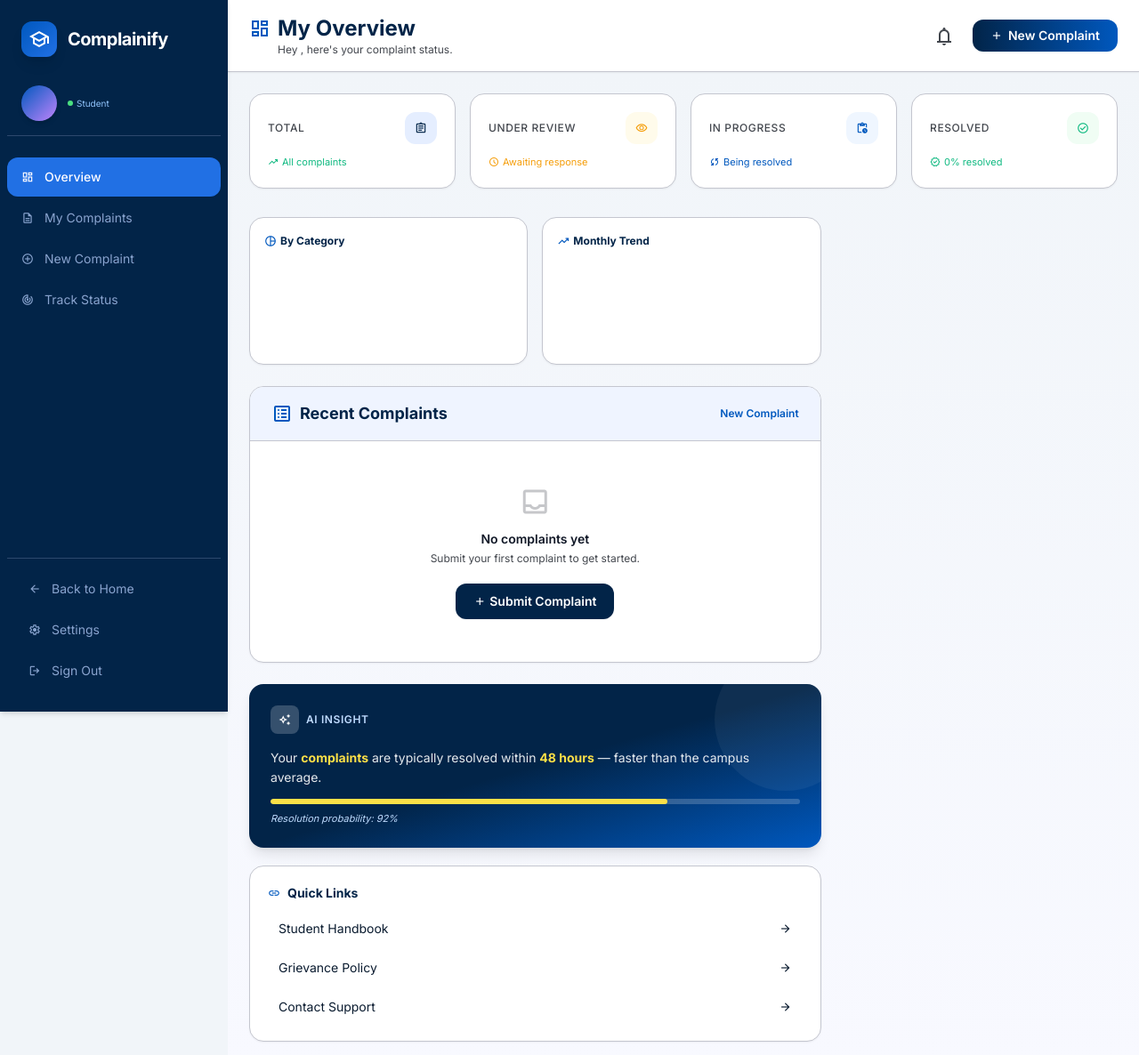
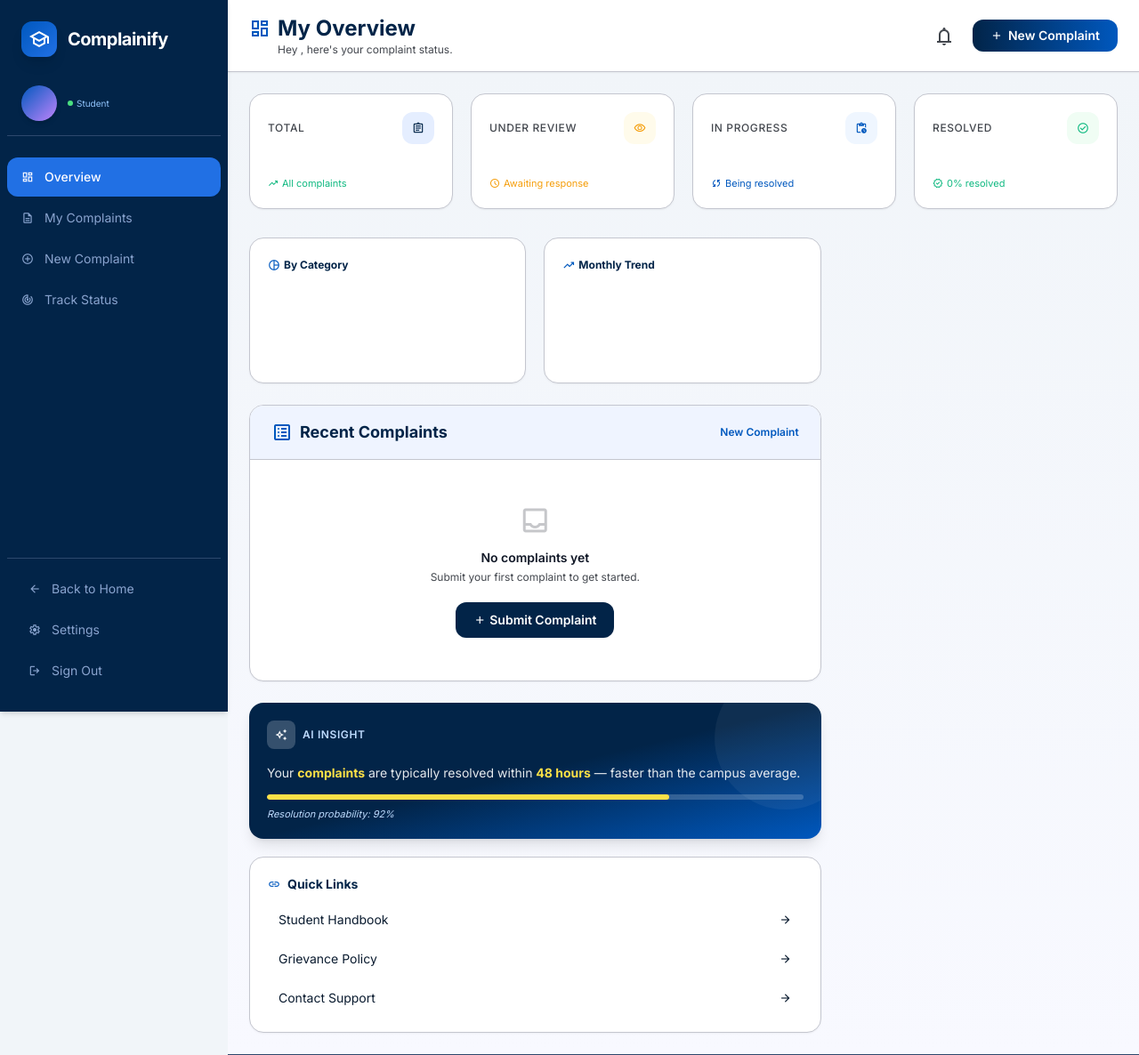
Before and after one commit to Cr7samiee/Student-Complainify, a Flask app: template workspace/ComplaintMgmtSystem/frontend/templates/student/dashboard.html in a window 1280 px wide. Shown: the top 1186 px of the page at 89% size. Run offline with Flask 3, Linux system fonts and the light colour scheme; the template is opened without the code that fills it, so the values that code supplies are empty; parts of the project's set-up code (start-up, migrations or seed data) failed here and were passed over; some libraries are stand-ins or nearby versions.

Commit message:
fix: even card spacing on student dashboard (consistent p-5, min-h for stat cards, flex layout)

```diff
--- a/workspace/ComplaintMgmtSystem/frontend/templates/student/dashboard.html
+++ b/workspace/ComplaintMgmtSystem/frontend/templates/student/dashboard.html
@@ -62,38 +62,38 @@ setInterval(checkNotif, 10000);
 checkNotif();
 </script>
 <div class="p-6 flex-1 bg-gradient-to-b from-slate-bg to-surface">
-<section class="grid grid-cols-2 lg:grid-cols-4 gap-4 mb-8">
-<div class="bg-surface-white p-5 rounded-2xl border border-outline-variant shadow-sm hover:shadow-md hover:-translate-y-0.5 transition-all">
-<div class="flex items-center justify-between mb-3"><span class="text-xs text-on-surface-variant font-medium uppercase tracking-wider">Total</span><span class="w-9 h-9 rounded-xl bg-surface-container flex items-center justify-center"><span class="material-symbols-outlined text-primary text-sm">assignment</span></span></div>
+<section class="grid grid-cols-2 lg:grid-cols-4 gap-5 mb-8">
+<div class="bg-surface-white p-5 rounded-2xl border border-outline-variant shadow-sm hover:shadow-md hover:-translate-y-0.5 transition-all flex flex-col justify-between min-h-[130px]">
+<div class="flex items-center justify-between mb-2"><span class="text-xs text-on-surface-variant font-medium uppercase tracking-wider">Total</span><span class="w-9 h-9 rounded-xl bg-surface-container flex items-center justify-center"><span class="material-symbols-outlined text-primary text-sm">assignment</span></span></div>
 <p class="text-3xl font-bold text-primary">{{ total }}</p>
-<p class="text-[11px] text-on-tertiary-container mt-1 flex items-center gap-1"><span class="material-symbols-outlined text-xs">trending_up</span>All complaints</p>
+<p class="text-[11px] text-on-tertiary-container mt-auto flex items-center gap-1"><span class="material-symbols-outlined text-xs">trending_up</span>All complaints</p>
 </div>
-<div class="bg-surface-white p-5 rounded-2xl border border-outline-variant shadow-sm hover:shadow-md hover:-translate-y-0.5 transition-all">
-<div class="flex items-center justify-between mb-3"><span class="text-xs text-on-surface-variant font-medium uppercase tracking-wider">Under Review</span><span class="w-9 h-9 rounded-xl bg-amber-50 flex items-center justify-center"><span class="material-symbols-outlined text-warning-amber text-sm">visibility</span></span></div>
+<div class="bg-surface-white p-5 rounded-2xl border border-outline-variant shadow-sm hover:shadow-md hover:-translate-y-0.5 transition-all flex flex-col justify-between min-h-[130px]">
+<div class="flex items-center justify-between mb-2"><span class="text-xs text-on-surface-variant font-medium uppercase tracking-wider">Under Review</span><span class="w-9 h-9 rounded-xl bg-amber-50 flex items-center justify-center"><span class="material-symbols-outlined text-warning-amber text-sm">visibility</span></span></div>
 <p class="text-3xl font-bold text-primary">{{ pending }}</p>
-<p class="text-[11px] text-warning-amber mt-1 flex items-center gap-1"><span class="material-symbols-outlined text-xs">schedule</span>Awaiting response</p>
+<p class="text-[11px] text-warning-amber mt-auto flex items-center gap-1"><span class="material-symbols-outlined text-xs">schedule</span>Awaiting response</p>
 </div>
-<div class="bg-surface-white p-5 rounded-2xl border border-outline-variant shadow-sm hover:shadow-md hover:-translate-y-0.5 transition-all">
-<div class="flex items-center justify-between mb-3"><span class="text-xs text-on-surface-variant font-medium uppercase tracking-wider">In Progress</span><span class="w-9 h-9 rounded-xl bg-blue-50 flex items-center justify-center"><span class="material-symbols-outlined text-secondary text-sm">pending_actions</span></span></div>
+<div class="bg-surface-white p-5 rounded-2xl border border-outline-variant shadow-sm hover:shadow-md hover:-translate-y-0.5 transition-all flex flex-col justify-between min-h-[130px]">
+<div class="flex items-center justify-between mb-2"><span class="text-xs text-on-surface-variant font-medium uppercase tracking-wider">In Progress</span><span class="w-9 h-9 rounded-xl bg-blue-50 flex items-center justify-center"><span class="material-symbols-outlined text-secondary text-sm">pending_actions</span></span></div>
 <p class="text-3xl font-bold text-primary">{{ in_progress }}</p>
-<p class="text-[11px] text-secondary mt-1 flex items-center gap-1"><span class="material-symbols-outlined text-xs">sync</span>Being resolved</p>
+<p class="text-[11px] text-secondary mt-auto flex items-center gap-1"><span class="material-symbols-outlined text-xs">sync</span>Being resolved</p>
 </div>
-<div class="bg-surface-white p-5 rounded-2xl border border-outline-variant shadow-sm hover:shadow-md hover:-translate-y-0.5 transition-all">
-<div class="flex items-center justify-between mb-3"><span class="text-xs text-on-surface-variant font-medium uppercase tracking-wider">Resolved</span><span class="w-9 h-9 rounded-xl bg-green-50 flex items-center justify-center"><span class="material-symbols-outlined text-on-tertiary-container text-sm">check_circle</span></span></div>
+<div class="bg-surface-white p-5 rounded-2xl border border-outline-variant shadow-sm hover:shadow-md hover:-translate-y-0.5 transition-all flex flex-col justify-between min-h-[130px]">
+<div class="flex items-center justify-between mb-2"><span class="text-xs text-on-surface-variant font-medium uppercase tracking-wider">Resolved</span><span class="w-9 h-9 rounded-xl bg-green-50 flex items-center justify-center"><span class="material-symbols-outlined text-on-tertiary-container text-sm">check_circle</span></span></div>
 <p class="text-3xl font-bold text-primary">{{ resolved }}</p>
-<p class="text-[11px] text-on-tertiary-container mt-1 flex items-center gap-1"><span class="material-symbols-outlined text-xs">verified</span>{{ (resolved/total*100)|int if total > 0 else 0 }}% resolved</p>
+<p class="text-[11px] text-on-tertiary-container mt-auto flex items-center gap-1"><span class="material-symbols-outlined text-xs">verified</span>{{ (resolved/total*100)|int if total > 0 else 0 }}% resolved</p>
 </div>
 </section>
 <div class="grid lg:grid-cols-3 gap-6">
 <section class="lg:col-span-2 space-y-6">
-<div class="grid grid-cols-2 gap-4">
-              <div class="bg-surface-white rounded-2xl border border-outline-variant shadow-sm p-4">
+<div class="grid grid-cols-2 gap-5">
+              <div class="bg-surface-white rounded-2xl border border-outline-variant shadow-sm p-5 flex flex-col h-full">
                 <h4 class="text-xs font-bold text-primary mb-3 flex items-center gap-1"><span class="material-symbols-outlined text-sm text-secondary">pie_chart</span>By Category</h4>
-                <canvas id="studentCatChart" height="100" style="max-height:130px"></canvas>
+                <canvas id="studentCatChart" height="100" style="max-height:130px" class="mt-auto"></canvas>
               </div>
-              <div class="bg-surface-white rounded-2xl border border-outline-variant shadow-sm p-4">
+              <div class="bg-surface-white rounded-2xl border border-outline-variant shadow-sm p-5 flex flex-col h-full">
                 <h4 class="text-xs font-bold text-primary mb-3 flex items-center gap-1"><span class="material-symbols-outlined text-sm text-secondary">trending_up</span>Monthly Trend</h4>
-                <canvas id="studentTrendChart" height="100" style="max-height:130px"></canvas>
+                <canvas id="studentTrendChart" height="100" style="max-height:130px" class="mt-auto"></canvas>
               </div>
 </div>
 <script src="https://cdn.jsdelivr.net/npm/chart.js@4/dist/chart.umd.min.js"></script>
@@ -136,7 +136,7 @@ new Chart(document.getElementById('studentTrendChart'), {type:'line', data:{labe
 </div>
 </section>
 <section class="space-y-5">
-<div class="bg-gradient-to-br from-primary via-primary to-secondary p-6 rounded-2xl shadow-lg relative overflow-hidden group">
+<div class="bg-gradient-to-br from-primary via-primary to-secondary p-5 rounded-2xl shadow-lg relative overflow-hidden group">
 <div class="absolute -top-10 -right-10 w-40 h-40 bg-white/5 rounded-full group-hover:scale-150 transition-transform duration-700"></div>
 <div class="relative z-10">
 <div class="flex items-center gap-2 mb-4"><span class="w-8 h-8 rounded-lg bg-white/20 flex items-center justify-center"><span class="material-symbols-outlined text-sm text-white">auto_awesome</span></span><span class="text-xs text-blue-200 font-semibold uppercase tracking-wider">AI Insight</span></div>
```
